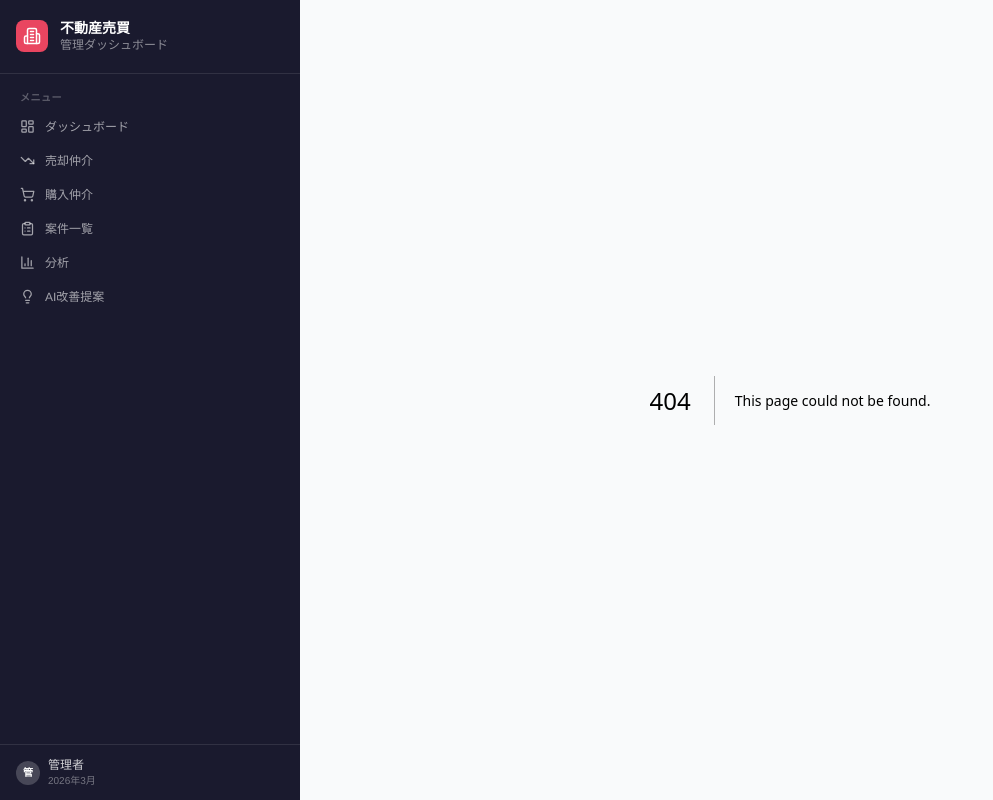
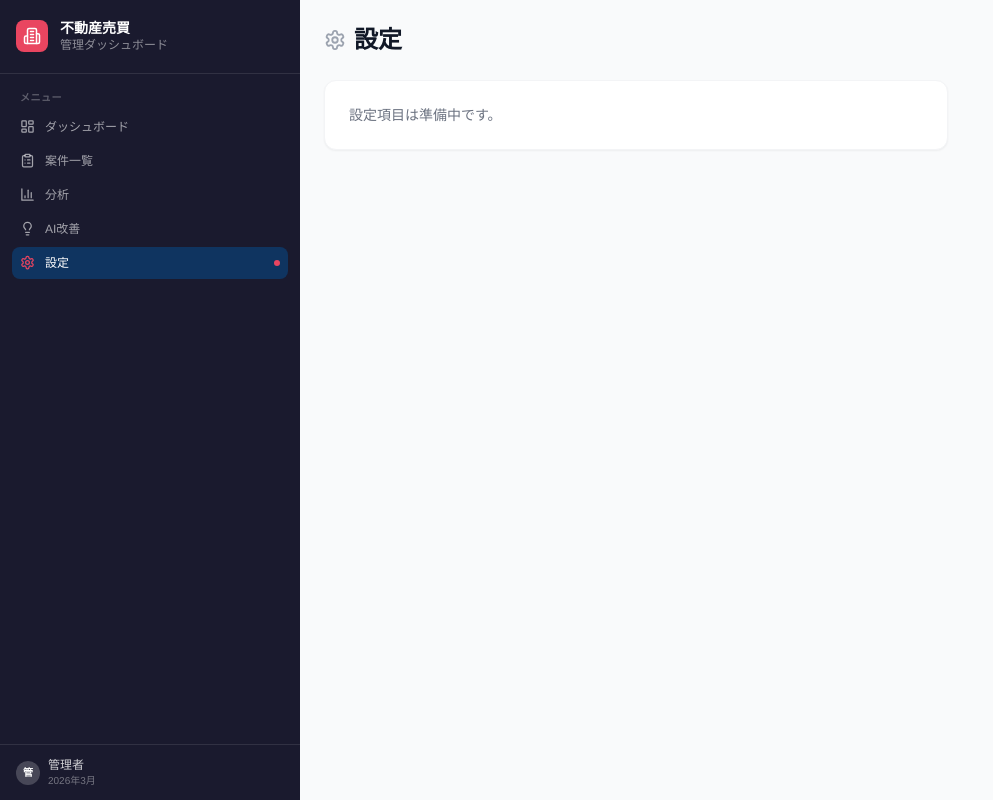
Before and after one commit to hh-rr-ux/buy-and-sell-, a Next.js app: page /settings in a window 1280 px wide. Before the commit this address had no page. Shown: the whole page, without its empty margins (0-993 px from the left). Built offline with nearby package versions, Linux system fonts and the light colour scheme.

Commit message:
サイドバーを整理：売却/購入仲介を削除、AI改善・設定を追加

```diff
--- /dev/null
+++ b/app/settings/page.tsx
@@ -0,0 +1,19 @@
+'use client'
+
+export const dynamic = 'force-static'
+
+import { Settings } from 'lucide-react'
+
+export default function SettingsPage() {
+  return (
+    <div className="p-6 max-w-2xl">
+      <div className="flex items-center gap-2 mb-6">
+        <Settings size={22} className="text-gray-400" />
+        <h1 className="text-2xl font-bold text-gray-900">設定</h1>
+      </div>
+      <div className="bg-white border border-gray-100 rounded-xl p-6 shadow-sm">
+        <p className="text-gray-500 text-sm">設定項目は準備中です。</p>
+      </div>
+    </div>
+  )
+}
--- a/components/Sidebar.tsx
+++ b/components/Sidebar.tsx
@@ -5,21 +5,19 @@ import { usePathname } from 'next/navigation'
 
 import {
   LayoutDashboard,
-  TrendingDown,
-  ShoppingCart,
   BarChart3,
   Lightbulb,
   Building2,
   ClipboardList,
+  Settings,
 } from 'lucide-react'
 
 const navItems = [
   { href: '/',             label: 'ダッシュボード', icon: LayoutDashboard },
-  { href: '/sell',         label: '売却仲介',       icon: TrendingDown },
-  { href: '/buy',          label: '購入仲介',       icon: ShoppingCart },
   { href: '/cases',        label: '案件一覧',       icon: ClipboardList },
   { href: '/analytics',   label: '分析',           icon: BarChart3 },
-  { href: '/suggestions',  label: 'AI改善提案',     icon: Lightbulb },
+  { href: '/suggestions',  label: 'AI改善',         icon: Lightbulb },
+  { href: '/settings',     label: '設定',           icon: Settings },
 ]
 
 export default function Sidebar() {
```
